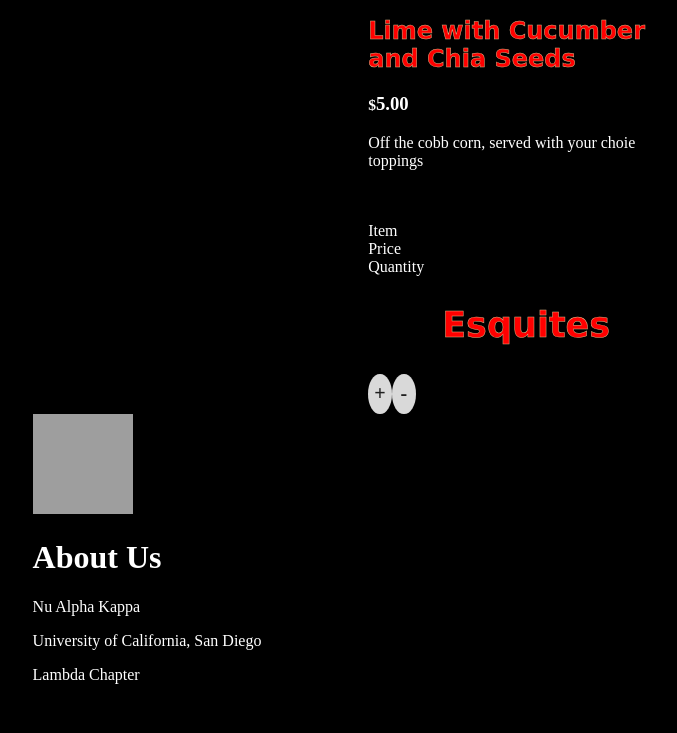
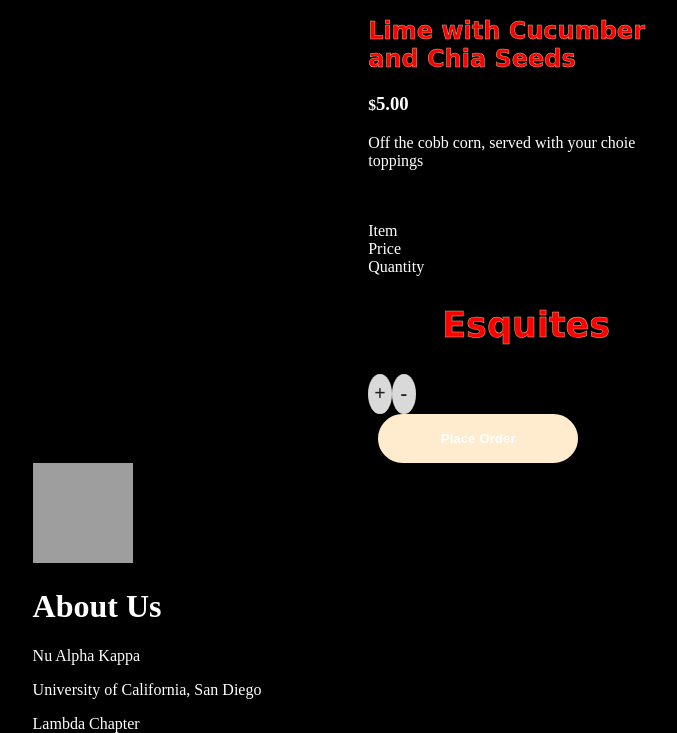
Before and after one commit to jaredsbt/nakucsdwebsite, a plain HTML site: page fundraise.html in a window 1280 px wide. Shown: the part 1842-2575 px from the top of the page, without its empty margins (493-1170 px from the left). Before the commit the page ends 2526 px from the top, so only its background shows below. Drawn offline with Linux system fonts and the light colour scheme; grey boxes are pictures that could not be loaded; a web font is replaced by a local one.

Commit message:
Added place order button after item list

```diff
--- a/fundraise.html
+++ b/fundraise.html
@@ -233,7 +233,9 @@
                         </div>
                     </div>
 
-
+                    <div class = "payment">
+                        <button type = "button">Place Order</button>
+                    </div>
 
                 </aside>
 
```
